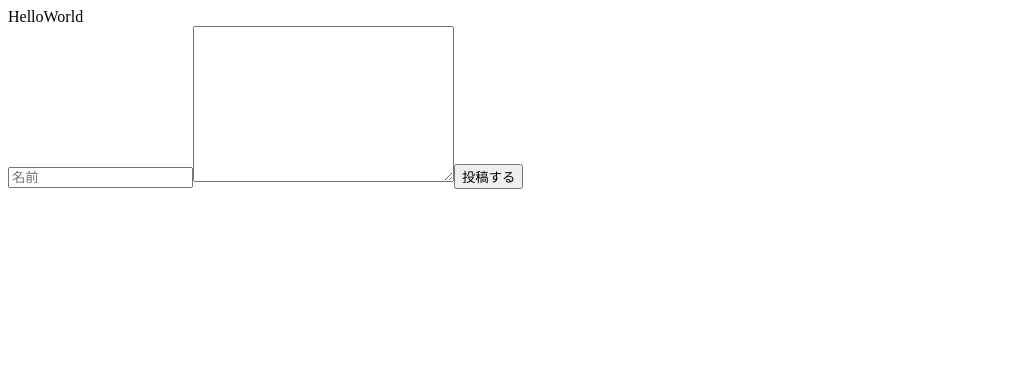
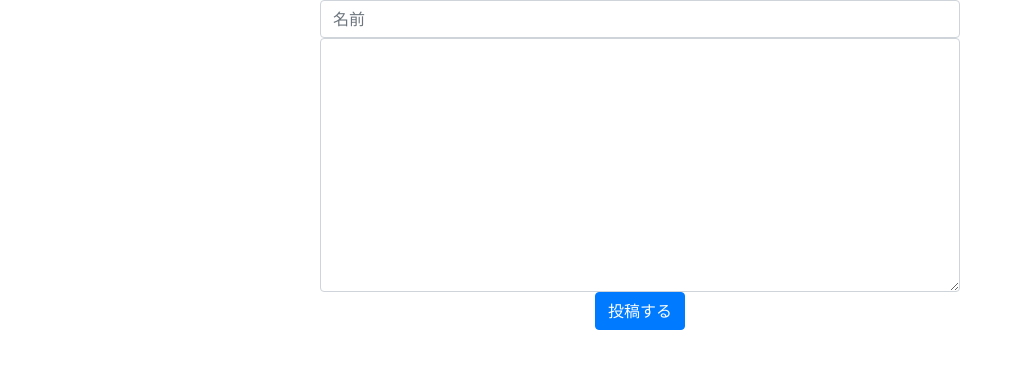
Before and after one commit to masahiro96848/vue-firestore-authentication, a Vue app: page / in a window 1280 px wide. Shown: the top 368 px of the page, without its empty margins (0-1015 px from the left). Built offline with nearby package versions, Linux system fonts and the light colour scheme.

Commit message:
bootstrap-vueをインストール　レイアウトを修正

```diff
--- a/package.json
+++ b/package.json
@@ -8,7 +8,7 @@
     "lint": "vue-cli-service lint"
   },
   "dependencies": {
-    "bootstrap": "^5.1.3",
+    "bootstrap-vue": "^2.21.2",
     "core-js": "^3.6.5",
     "vue": "^2.6.11",
     "vue-router": "^3.2.0",
--- a/src/components/AddPost.vue
+++ b/src/components/AddPost.vue
@@ -1,14 +1,14 @@
 <template>
-    <div class="form">
+    <div class="mb-3 w-50 mx-auto">
         <form action="" @submit.prevent="addPost">
             <input
                 type="text"
-                class="name"
+                class="form-control"
                 placeholder="名前"
                 v-model="name"
             >
-            <textarea name="" id="" cols="30" rows="10" v-model="post"></textarea>
-            <button type="submit" class="">
+            <textarea name="" class="form-control" id="" cols="30" rows="10" v-model="post"></textarea>
+            <button type="submit" class="btn btn-primary mx-auto d-block">
                 投稿する
             </button>
         </form>
--- a/src/components/Board.vue
+++ b/src/components/Board.vue
@@ -1,7 +1,6 @@
 <template>
     <div class="board">
 
-        HelloWorld
         <AddPost />
     </div>
 
--- a/src/main.js
+++ b/src/main.js
@@ -1,5 +1,7 @@
 import Vue from 'vue'
 import App from './App.vue'
+import 'bootstrap/dist/css/bootstrap.css' // add
+import 'bootstrap-vue/dist/bootstrap-vue.css' // add
 import router from './router'
 import store from './store'
 
```
Also changed, not shown: 1 other file (tests, documents, lock files or other folders).
